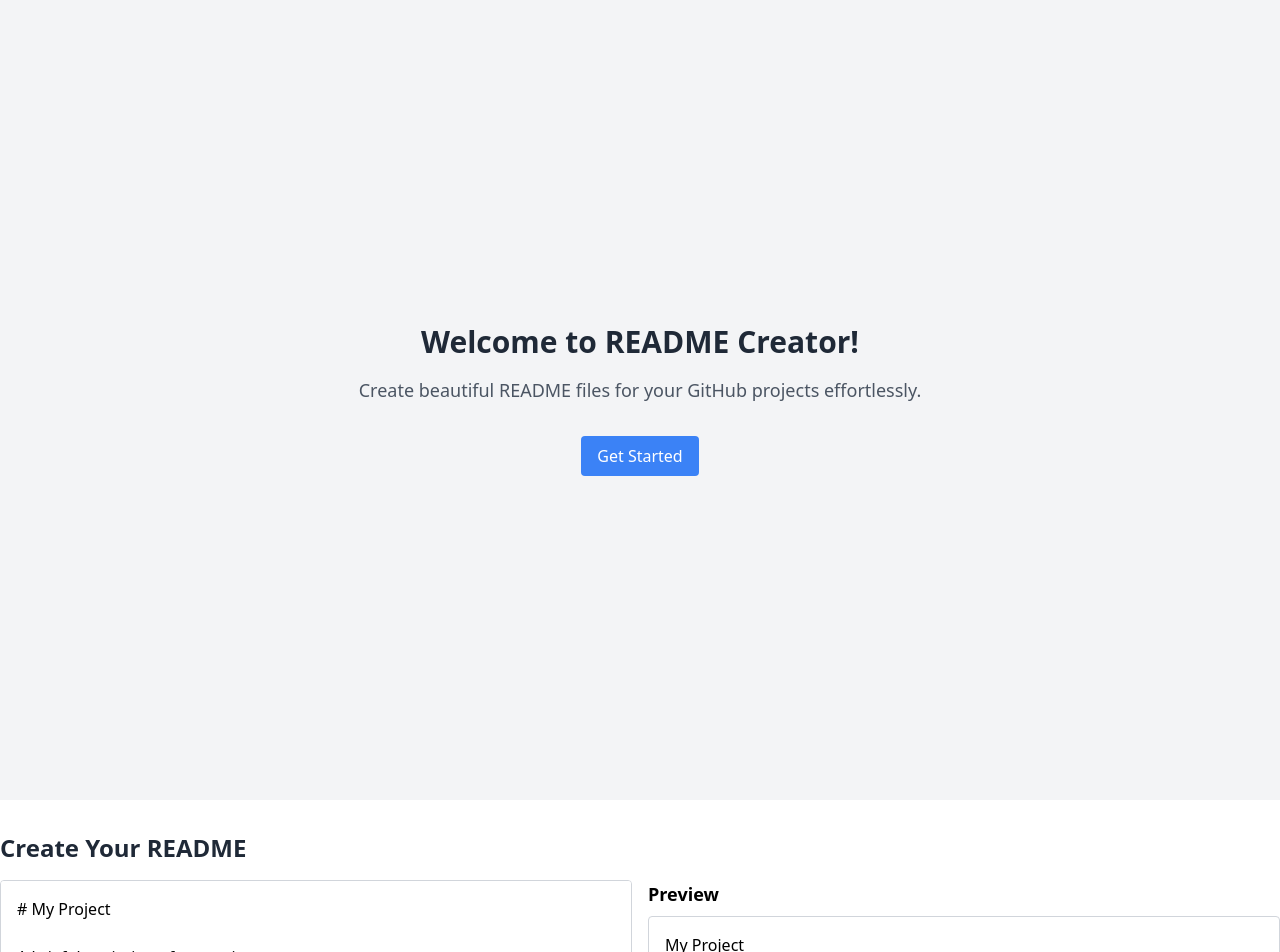
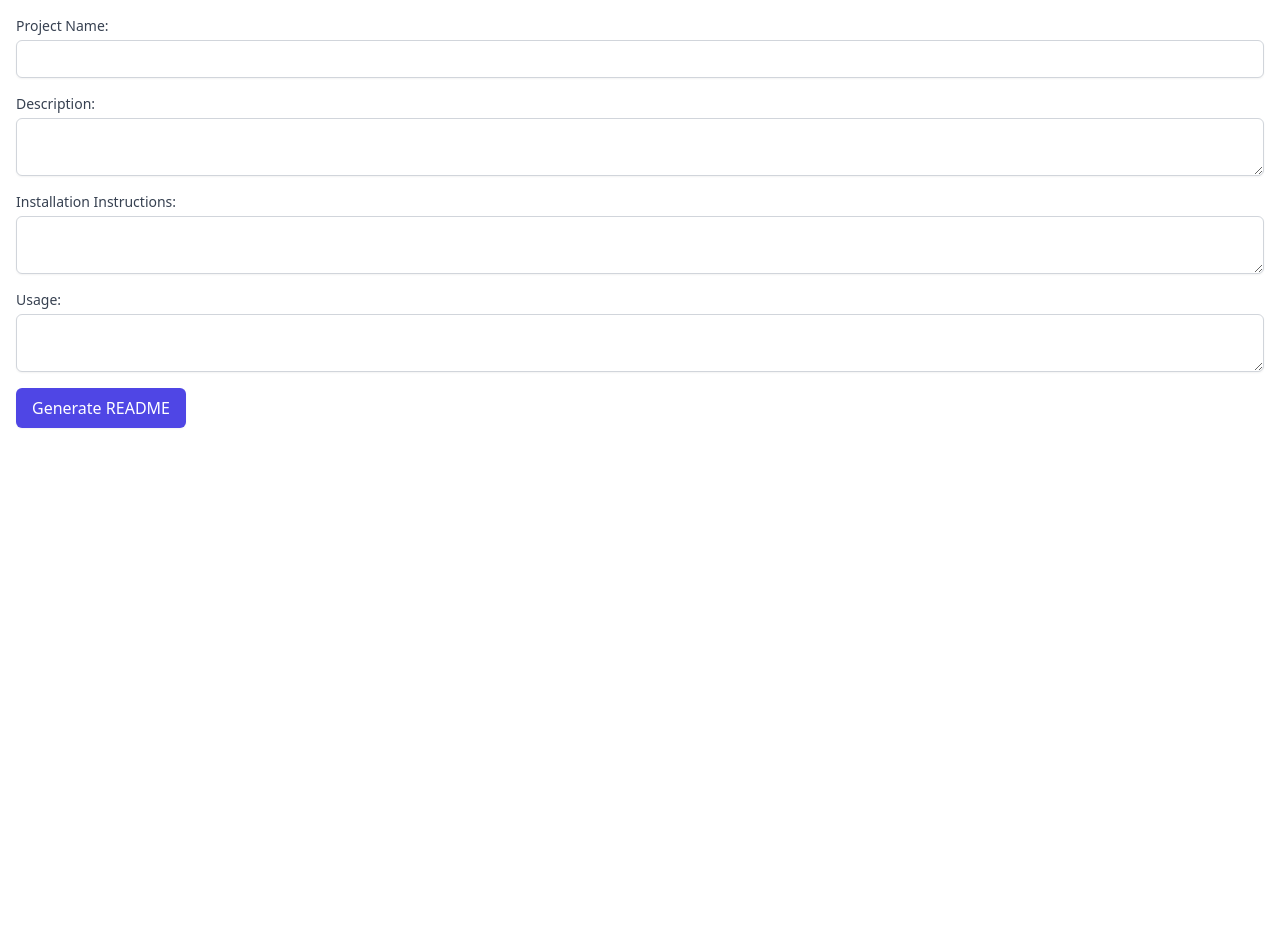
Before and after one commit to RahmatullahZadran/ReadMeHelper, a React (Vite) app: page / in a window 1280 px wide. Shown: the top 952 px of the page. After the commit the page ends 800 px from the top, so only its background shows below. Built offline with nearby package versions, Linux system fonts and the light colour scheme.

Commit message:
updated form for readme

```diff
--- a/package.json
+++ b/package.json
@@ -15,8 +15,11 @@
     "react": "^18.2.0",
     "react-dom": "^18.2.0",
     "react-markdown": "^9.0.1",
+    "react-syntax-highlighter": "^15.5.0",
     "rehype-katex": "^7.0.0",
+    "rehype-raw": "^7.0.0",
     "remark": "^15.0.1",
+    "remark-breaks": "^4.0.0",
     "remark-gfm": "^4.0.0",
     "remark-math": "^6.0.0",
     "tailwindcss": "^3.4.3"
--- a/src/App.jsx
+++ b/src/App.jsx
@@ -6,7 +6,7 @@
 function App() {
   return (
     <div>
-      <Navbar />
+      {/* <Navbar /> */}
       <EditorPage />
     </div>
   );
--- a/src/components/editorPage.jsx
+++ b/src/components/editorPage.jsx
@@ -1,72 +1,96 @@
 import React, { useState } from 'react';
-import ReactMarkdown from 'react-markdown';
-import gfm from 'remark-gfm';
-import remarkMath from 'remark-math'; // corrected import
-import rehypeKatex from 'rehype-katex';
-import 'katex/dist/katex.min.css';
 
-const EditorPage = () => {
-    const [markdownContent, setMarkdownContent] = useState(
-        // Pre-filled markdown content with template
-        `# My Project
+const READMEForm = () => {
+  const [projectName, setProjectName] = useState('');
+  const [description, setDescription] = useState('');
+  const [installation, setInstallation] = useState('');
+  const [usage, setUsage] = useState('');
+  const [readme, setReadme] = useState('');
 
-A brief description of my project.
+  const handleSubmit = (e) => {
+    e.preventDefault();
 
-## Table of Contents
+    const template = `
+# ${projectName}
 
-- [Installation](#installation)
-- [Usage](#usage)
-- [Contributing](#contributing)
-- [License](#license)
+## Description
+${description}
 
 ## Installation
-
-Provide installation instructions here.
+${installation}
 
 ## Usage
+${usage}
+    `;
 
-Provide usage instructions here.
-
-## Contributing
-
-Provide guidelines for contributing to the project here.
-
-## License
-
-Specify the project's license here.
-`
-    );
-
-    const handleMarkdownChange = (event) => {
-        setMarkdownContent(event.target.value);
+    setReadme(template);
   };
 
   return (
-        <div className="container mx-auto mt-8">
-            <h1 className="text-2xl font-bold text-gray-800 mb-4">Create Your README</h1>
-            <div className="flex">
-                <div className="w-1/2">
+    <div className="container mx-auto p-4">
+      <form onSubmit={handleSubmit} className="space-y-4">
+        <div>
+          <label className="block text-sm font-medium text-gray-700">
+            Project Name:
+            <input
+              type="text"
+              value={projectName}
+              onChange={(e) => setProjectName(e.target.value)}
+              required
+              className="mt-1 block w-full p-2 border border-gray-300 rounded-md shadow-sm focus:ring-indigo-500 focus:border-indigo-500 sm:text-sm"
+            />
+          </label>
+        </div>
+        <div>
+          <label className="block text-sm font-medium text-gray-700">
+            Description:
             <textarea
-                        className="w-full h-96 p-4 border border-gray-300 rounded resize-none"
-                        value={markdownContent}
-                        onChange={handleMarkdownChange}
-                        placeholder="Enter your markdown content here..."
-                    ></textarea>
+              value={description}
+              onChange={(e) => setDescription(e.target.value)}
+              required
+              className="mt-1 block w-full p-2 border border-gray-300 rounded-md shadow-sm focus:ring-indigo-500 focus:border-indigo-500 sm:text-sm"
+            />
+          </label>
         </div>
-                <div className="w-1/2 ml-4">
-                    <h2 className="text-lg font-bold mb-2">Preview</h2>
-                    <div className="border border-gray-300 rounded p-4">
-                        <ReactMarkdown
-                            remarkPlugins={[gfm, remarkMath]}
-                            rehypePlugins={[rehypeKatex]}
+        <div>
+          <label className="block text-sm font-medium text-gray-700">
+            Installation Instructions:
+            <textarea
+              value={installation}
+              onChange={(e) => setInstallation(e.target.value)}
+              required
+              className="mt-1 block w-full p-2 border border-gray-300 rounded-md shadow-sm focus:ring-indigo-500 focus:border-indigo-500 sm:text-sm"
+            />
+          </label>
+        </div>
+        <div>
+          <label className="block text-sm font-medium text-gray-700">
+            Usage:
+            <textarea
+              value={usage}
+              onChange={(e) => setUsage(e.target.value)}
+              required
+              className="mt-1 block w-full p-2 border border-gray-300 rounded-md shadow-sm focus:ring-indigo-500 focus:border-indigo-500 sm:text-sm"
+            />
+          </label>
+        </div>
+        <button
+          type="submit"
+          className="mt-4 px-4 py-2 bg-indigo-600 text-white rounded-md shadow-sm hover:bg-indigo-700 focus:outline-none focus:ring-2 focus:ring-offset-2 focus:ring-indigo-500"
         >
-                            {markdownContent}
-                        </ReactMarkdown>
+          Generate README
+        </button>
+      </form>
+      {readme && (
+        <div className="mt-8">
+          <h2 className="text-xl font-bold">Generated README</h2>
+          <pre className="p-4 bg-gray-100 rounded-md border border-gray-300 whitespace-pre-wrap">
+            {readme}
+          </pre>
         </div>
-                </div>
-            </div>
+      )}
     </div>
   );
-}
+};
 
-export default EditorPage;
+export default READMEForm;
```
Also changed, not shown: 1 other file (tests, documents, lock files or other folders). Lines whose indentation alone changed are shown as unchanged.
